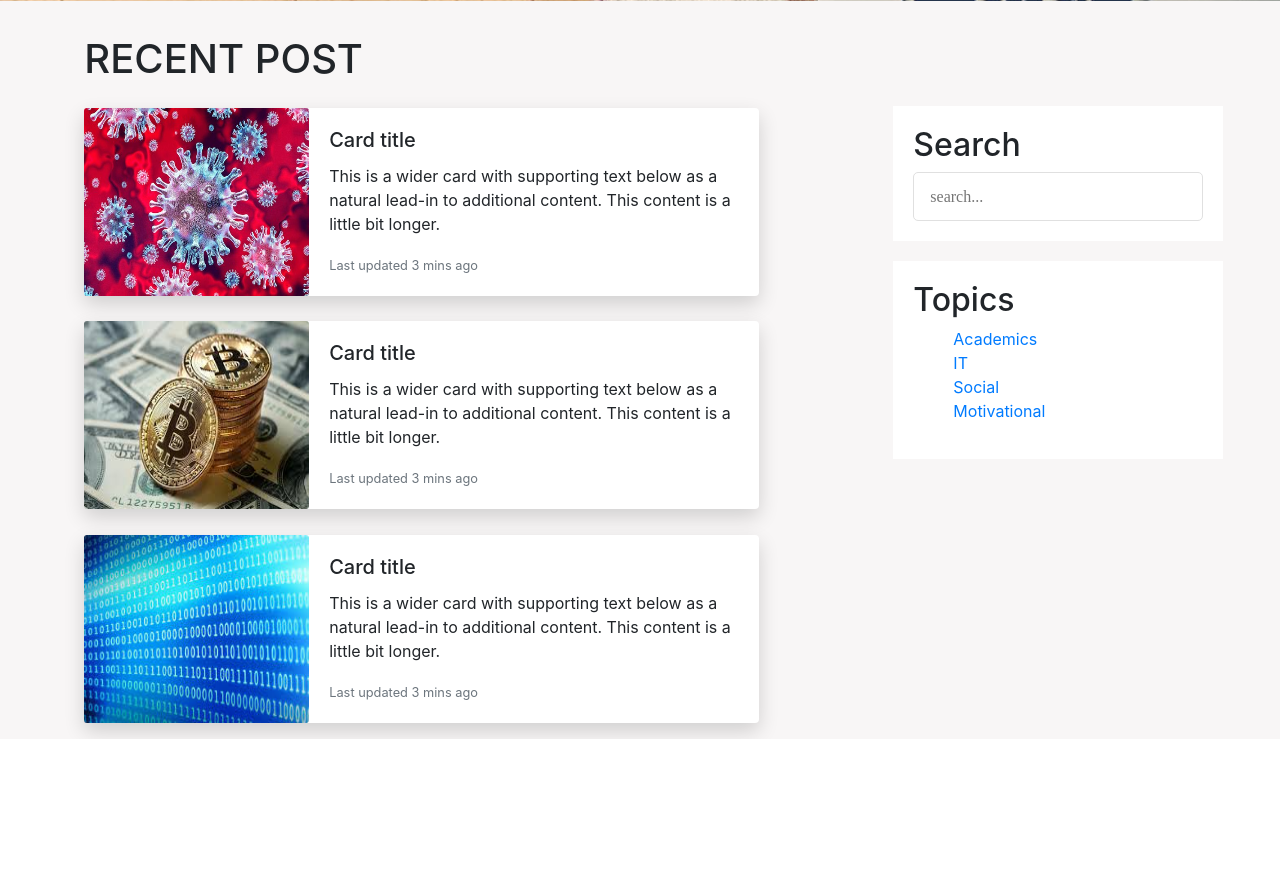
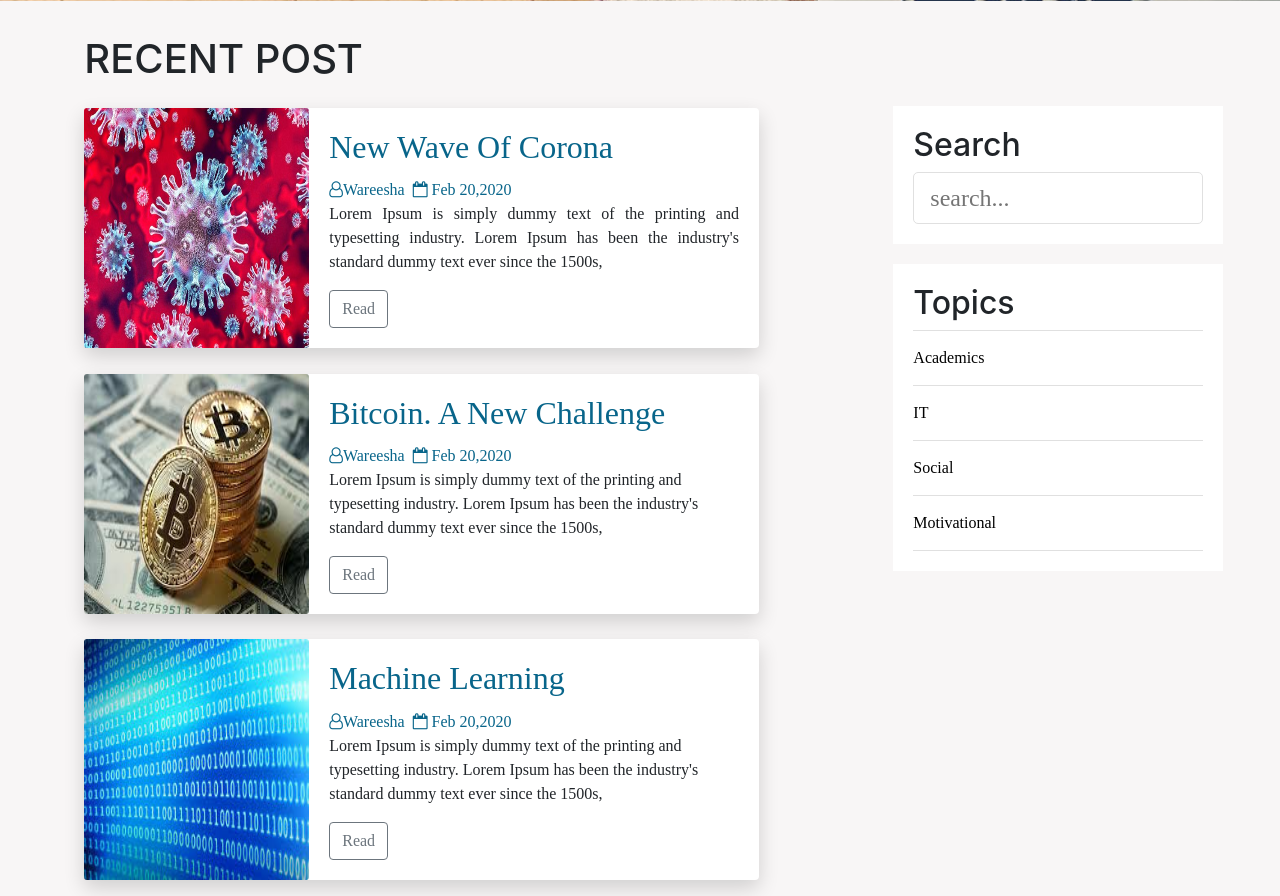
Before and after one commit to wareesha-nasir/The-Writers, a PHP site: page / in a window 1280 px wide. Shown: the part 579-1475 px from the top of the page. Before the commit the page ends 1318 px from the top, so only its background shows below. Run offline with PHP 8.4, Linux system fonts and the light colour scheme.

Commit message:
Add files via upload

```diff
--- a/blog/index.php
+++ b/blog/index.php
@@ -34,7 +34,7 @@ include("config.php");
               <a href="index.php">Home</a>
             </li>
             <li class="nav-link" style="--i: .85s">
-              <a href="donate.php">Join</a>
+              <a href="registration.php">Join</a>
 
             </li>
             <li class="nav-link" style="--i: 1.1s">
@@ -68,11 +68,15 @@ include("config.php");
               </div>
               <div class="col-md-8">
                 <div class="card-body">
-                  <h5 class="card-title">Card title</h5>
-                  <p class="card-text">This is a wider card with supporting text below as a natural lead-in to additional
-                    content. This content is a little bit longer.</p>
-                  <p class="card-text"><small class="text-muted">Last updated 3 mins ago</small></p>
-                </div>
+                  <a href="#" style="color: rgb(8, 101, 138);; font-weight:600;"><h2 class="card-title">New Wave Of Corona</h2></a>
+                  <i class="fa fa-user-o" aria-hidden="true" style="color:rgb(8, 101, 138);">Wareesha</i>&nbsp;
+                    <i class="fa fa-calendar-o" aria-hidden="true" style="color: rgb(8, 101, 138);"> Feb 20,2020 </i>
+                  <p class="card-text" style="text-align: justify;">Lorem Ipsum is simply dummy text of the printing and typesetting industry.
+                     Lorem Ipsum has been the industry's standard dummy text ever since the 1500s,
+                    </p>
+                    <button class="btn btn-outline-secondary" type="button"
+                   >Read</button>
+                   </div>
               </div>
             </div>
         </div>
@@ -83,9 +87,14 @@ include("config.php");
     </div>
     <div class="col-md-8">
       <div class="card-body">
-        <h5 class="card-title">Card title</h5>
-        <p class="card-text">This is a wider card with supporting text below as a natural lead-in to additional content. This content is a little bit longer.</p>
-        <p class="card-text"><small class="text-muted">Last updated 3 mins ago</small></p>
+      <a href="#" style="color: rgb(8, 101, 138); font-weight:600;"><h2 class="card-title">Bitcoin. A New Challenge</h2></a>
+        <i class="fa fa-user-o" aria-hidden="true" style="color:rgb(8, 101, 138);">Wareesha</i>&nbsp;
+         <i class="fa fa-calendar-o" aria-hidden="true" style="color: rgb(8, 101, 138);"> Feb 20,2020 </i>
+        <p class="card-text">Lorem Ipsum is simply dummy text of the printing and typesetting industry.
+                     Lorem Ipsum has been the industry's standard dummy text ever since the 1500s, </p>
+                     <button class="btn btn-outline-secondary" type="button"
+                    >Read</button>
+
       </div>
     </div>
   </div>
@@ -97,15 +106,19 @@ include("config.php");
               </div>
               <div class="col-md-8">
                 <div class="card-body">
-                  <h5 class="card-title">Card title</h5>
-                  <p class="card-text">This is a wider card with supporting text below as a natural lead-in to additional
-                    content. This content is a little bit longer.</p>
-                  <p class="card-text"><small class="text-muted">Last updated 3 mins ago</small></p>
+                <a href="#" style="color: rgb(8, 101, 138); font-weight:600;"><h2 class="card-title">Machine Learning</h2></a>
+        <i class="fa fa-user-o" aria-hidden="true" style="color:rgb(8, 101, 138);">Wareesha</i>&nbsp;
+         <i class="fa fa-calendar-o" aria-hidden="true" style="color: rgb(8, 101, 138);"> Feb 20,2020 </i>
+        <p class="card-text">Lorem Ipsum is simply dummy text of the printing and typesetting industry.
+                     Lorem Ipsum has been the industry's standard dummy text ever since the 1500s, </p>
+                     <button class="btn btn-outline-secondary" type="button"
+                   >Read</button>
                 </div>
               </div>
             </div>
         </div>
     </div>
+    <!--side-bar-->
     <div class="col-md-4 col-sm-12">
         <div class="side-bar">
             <div class="search-section">
@@ -116,7 +129,7 @@ include("config.php");
             </div>
             <div class="topic">
               <h2>Topics</h2>
-              <ul>
+              <ul id="topic-list">
                 <li><a href="#">Academics</a></li>
                 <li><a href="#">IT</a></li>
                 <li><a href="#">Social</a></li>
@@ -127,5 +140,4 @@ include("config.php");
     </div>
 </div>
 </body>
-
 </html>
--- a/blog/style.css
+++ b/blog/style.css
@@ -1,6 +1,4 @@
-body{
-    overflow-x: hidden;
-}
+
 .side-bar{
     margin-top: 85px;
     border-radius: 5px;
@@ -39,6 +37,29 @@ margin-top: 3%;
 padding: .7rem 1rem;
 border-radius: 5px;
 line-height: 1.5rem;
+font-size: 1.5rem;
 color: #444;
 font-family: 'lora',serif;
 }
+.card-body{
+    font-family: 'lora', serif;
+}
+.side-bar .topic ul{
+    border-top:1px solid #e0e0e0;
+    margin:0;
+    padding: 0;
+    list-style: none;
+}
+.side-bar .topic ul li a{
+   display: block;
+    padding: 15px 0px 15px 0px;
+border-bottom:1px solid #e0e0e0;
+color: black;
+transition: all 0.3s;
+font-family: 'lora', serif;
+}
+.side-bar .topic ul li a:hover{
+    padding-left: 10px;
+    transition: all 0.3s;
+    text-decoration: none;
+    }
```
Also changed, not shown: blog/registration.php (added, +98 -0 lines).
